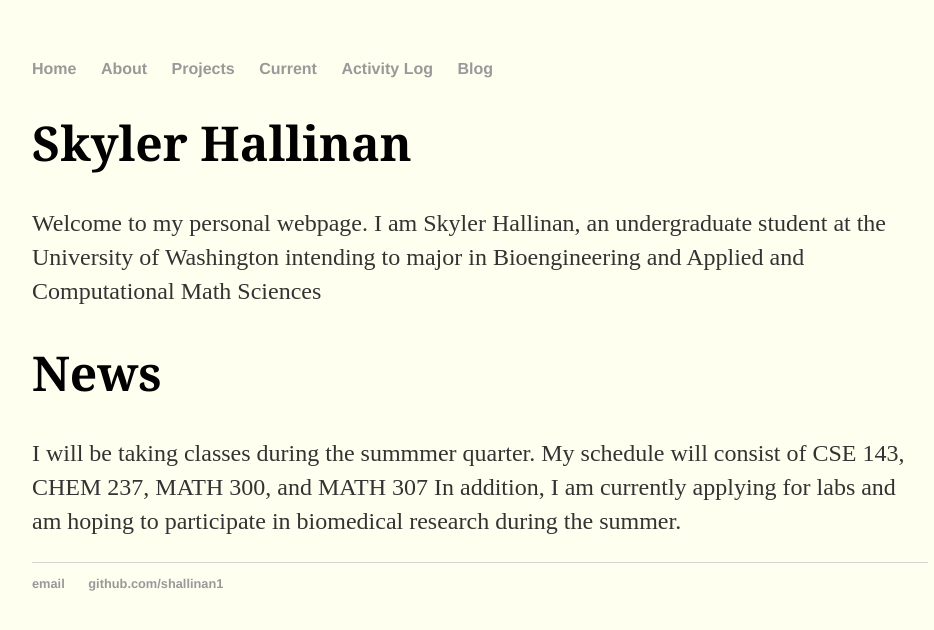
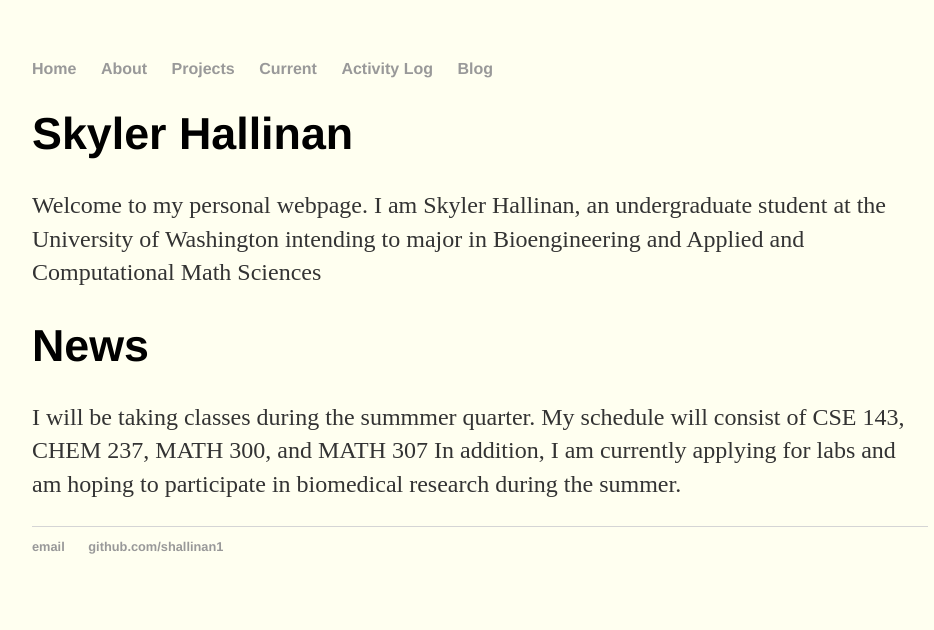
Before and after one commit to shallinan1/shallinan1.github.io, a Jekyll site: the page built from index.md, in a window 1280 px wide. Shown: the top 630 px of the page, without its empty margins (160-1094 px from the left). Built offline with Jekyll 4.4.1, drawn with Linux system fonts in a browser that asks for light colours; our own code applies the rules of GitHub Pages for plain Markdown files.

Commit message:
font back
decrease

```diff
--- a/css/main.css
+++ b/css/main.css
@@ -21,8 +21,8 @@ a:hover {
     text-decoration: underline;
 }
 h1 {
-    font-size: 3em;
-    font-family:'Cormorant Medium', 'Georgia', 'Sans-Serif';
+    font-size: 2.8em;
+    font-family:'Helvetica', 'Georgia', 'Sans-Serif';
 }
 p {
     font-size: 1.5em;
```
